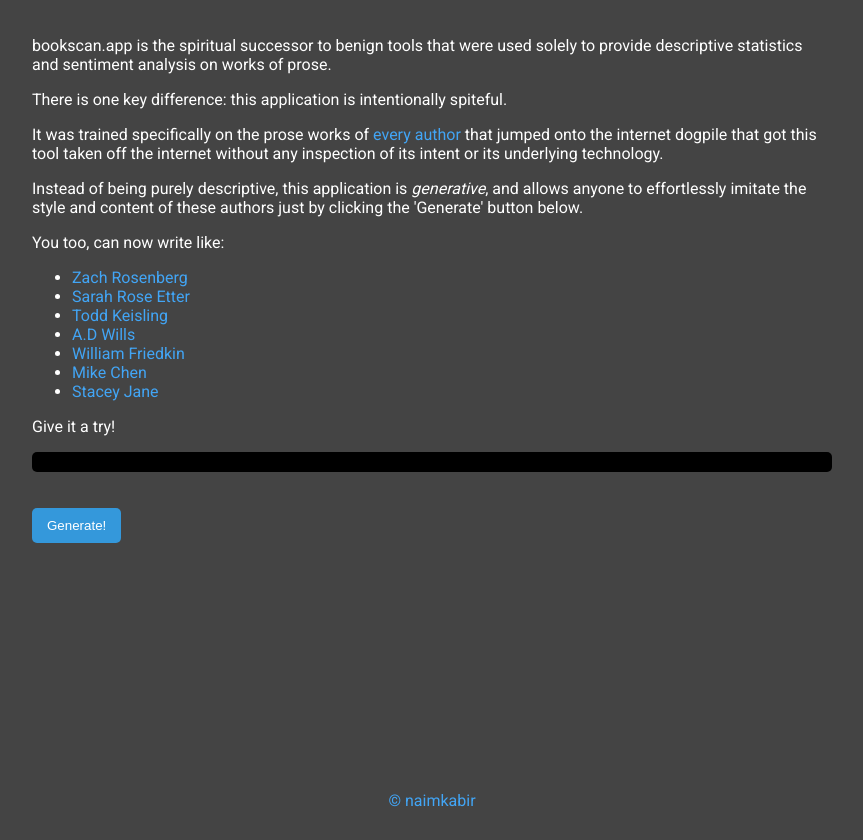
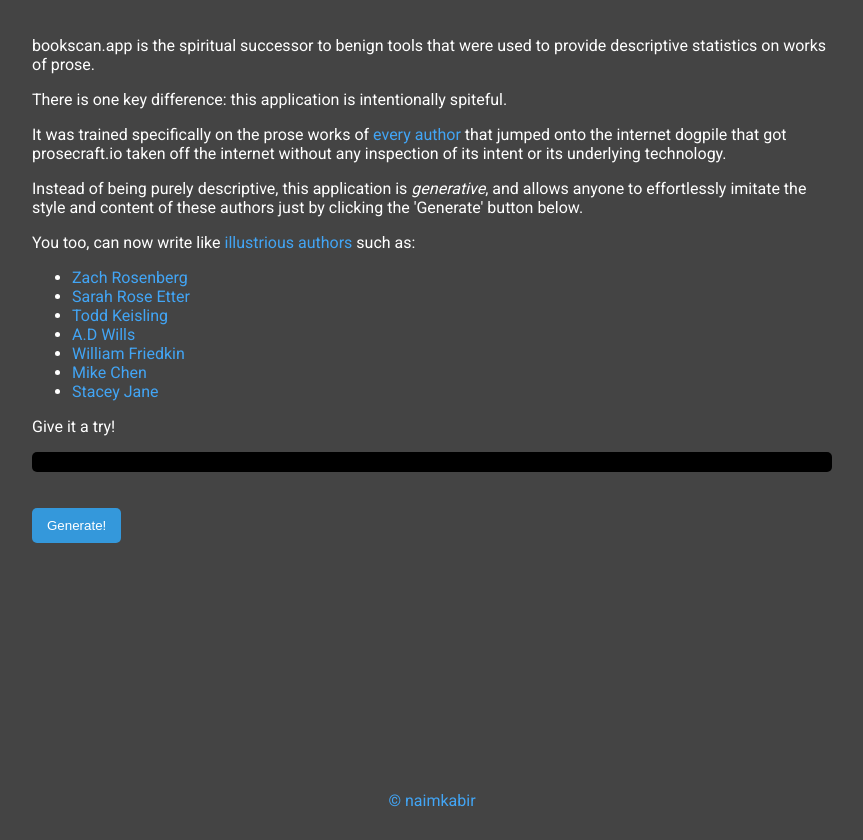
Before and after one commit to NaimKabir/bookscan, a plain HTML site: page index.html in a window 1280 px wide. Shown: the whole page, without its empty margins (208-1071 px from the left). Drawn offline with Linux system fonts and the light colour scheme.

Commit message:
minor text edit

```diff
--- a/index.html
+++ b/index.html
@@ -13,14 +13,14 @@
     <div class="section">
       <p>
         bookscan.app is the spiritual successor to benign tools that were used
-        solely to provide descriptive statistics and sentiment analysis on works of prose.
+        to provide descriptive statistics on works of prose.
       </p>
       <p>
         There is one key difference: this application is intentionally spiteful.
       </p>
       <p>
         It was trained specifically on the prose
-        works of <a href="https://twitter.com/ZachRoseWriter/status/1688561466356486145">every author</a> that jumped onto the internet dogpile that got this tool
+        works of <a href="https://twitter.com/ZachRoseWriter/status/1688561466356486145">every author</a> that jumped onto the internet dogpile that got prosecraft.io
         taken off the internet without any inspection of its intent or its underlying technology.
       </p>
       <p>
@@ -28,7 +28,7 @@
         imitate the style and content of these authors just by clicking the 'Generate' button below.
       </p>
       <p>
-        You too, can now write like:
+        You too, can now write like <a href="https://shorts.stackingthebricks.com/sales-safari-prevents-deadly-mistakes/">illustrious authors</a> such as:
         <ul>
           <li><a href="https://twitter.com/ZachRoseWriter/status/1688561466356486145">Zach Rosenberg</a></li>
           <li><a href="https://twitter.com/sarahroseetter/status/1688630823292121088">Sarah Rose Etter</a></li>
```
